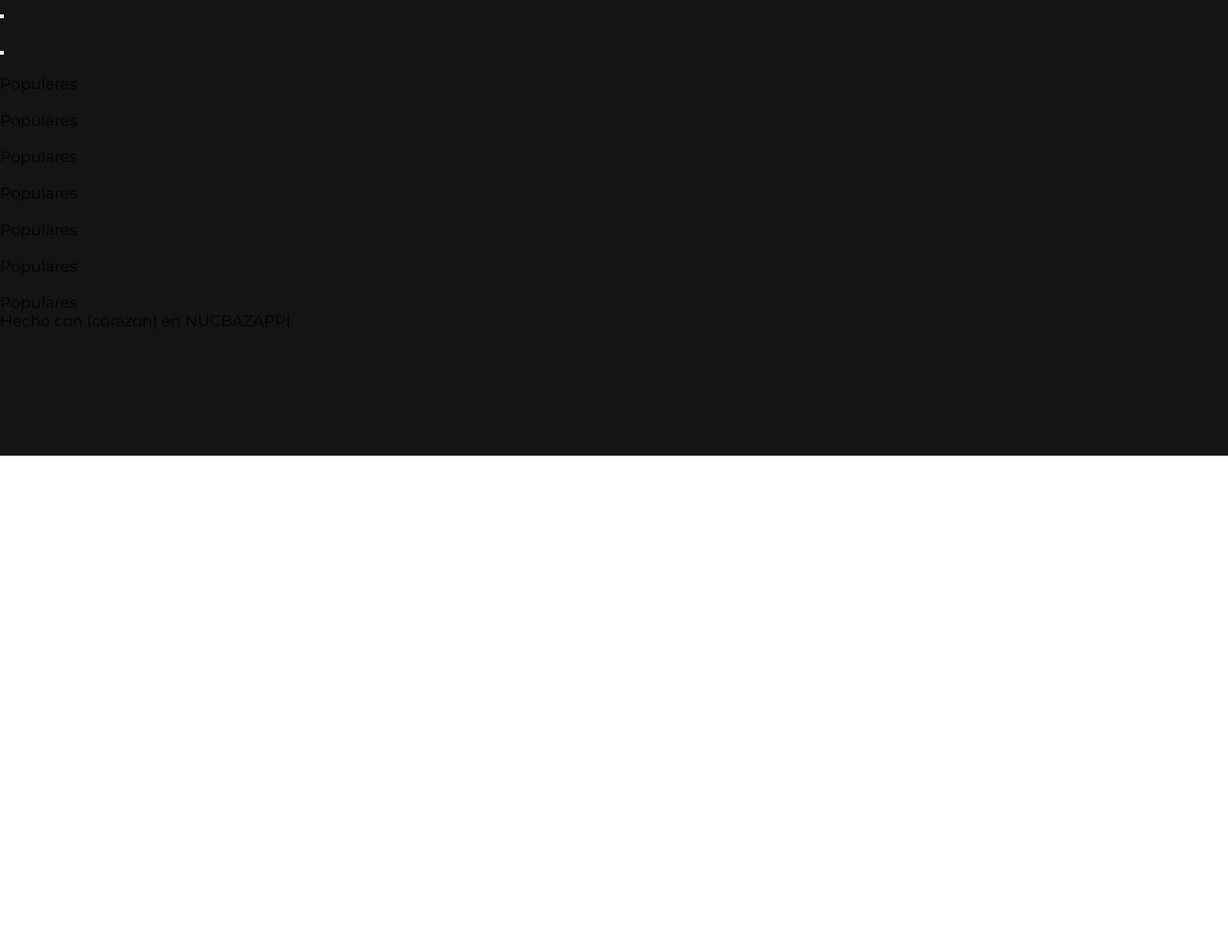
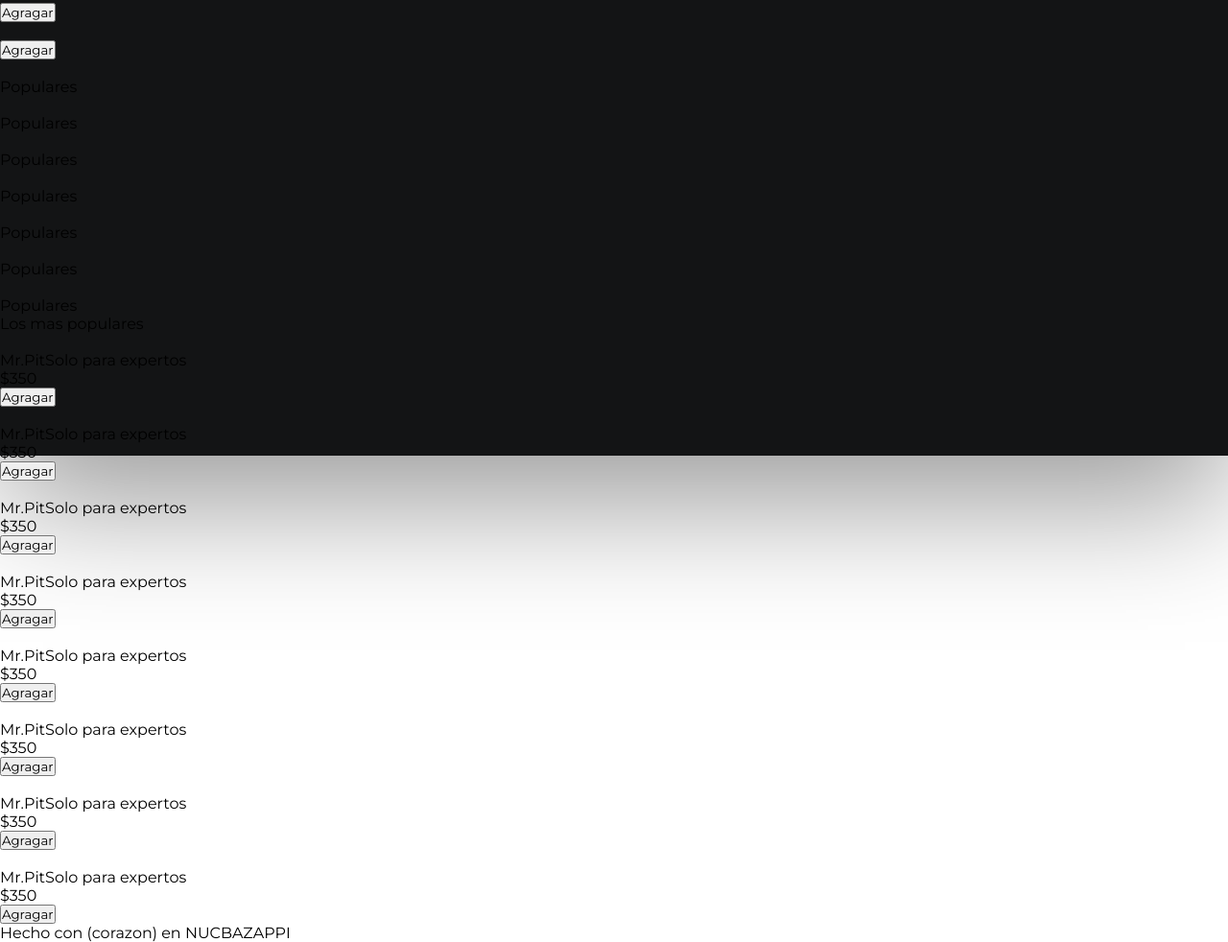
Before and after one commit to santiimadariaga/trabajo-grupal-E5, a plain HTML site: page index.html in a window 1280 px wide. Shown: the part 325-1307 px from the top of the page at 96% size. Before the commit the page ends 800 px from the top, so only its background shows below. Drawn offline with Linux system fonts and the light colour scheme.

Commit message:
Section product

```diff
--- a/index.html
+++ b/index.html
@@ -69,7 +69,7 @@
                         <p class="price_card"></p>
                     </div>
                     <div class="btn">
-                        <button></button>
+                        <button>Agragar</button>
                     </div>
                 </div>
                 <div class="card">
@@ -82,7 +82,7 @@
                         <p class="price_card"></p>
                     </div>
                     <div class="btn">
-                        <button></button>
+                        <button>Agragar</button>
                     </div>
                 </div>
                 <div class="card">
@@ -95,7 +95,7 @@
                         <p class="price_card"></p>
                     </div>
                     <div class="btn">
-                        <button></button>
+                        <button>Agragar</button>
                     </div>
                 </div>
             </div>
@@ -157,6 +157,86 @@
                 </div>
             </div>
         </section>
+        <section class="sect_populares">
+            <div class="populares">
+
+              <p>Los mas populares</p>
+              <div class="container_populares">
+                <div class="card-populares">
+                  <img src="" alt="">
+                    <div class="text-populares">
+                      <p><span>Mr.Pit</span>Solo para expertos</p>
+                      <p>$350</p>
+                      <button>Agragar</button>
+                    </div>
+                </div>
+
+                <div class="card-populares">
+                    <img src="" alt="">
+                    <div class="text-populares">
+                      <p><span>Mr.Pit</span>Solo para expertos</p>
+                      <p>$350</p>
+                      <button>Agragar</button>
+                    </div>
+                  </div>
+
+                <div class="card-populares">
+                    <img src="" alt="">
+                    <div class="text-populares">
+                      <p><span>Mr.Pit</span>Solo para expertos</p>
+                      <p>$350</p>
+                      <button>Agragar</button>
+                    </div>
+                  </div>
+
+                  <div class="card-populares">
+                    <img src="" alt="">
+                    <div class="text-populares">
+                      <p><span>Mr.Pit</span>Solo para expertos</p>
+                      <p>$350</p>
+                      <button>Agragar</button>
+                    </div>
+                </div>
+
+                <div class="card-populares">
+                    <img src="" alt="">
+                    <div class="text-populares">
+                      <p><span>Mr.Pit</span>Solo para expertos</p>
+                      <p>$350</p>
+                      <button>Agragar</button>
+                    </div>
+                  </div>
+
+                  <div class="card-populares">
+                    <img src="" alt="">
+                    <div class="text-populares">
+                      <p><span>Mr.Pit</span>Solo para expertos</p>
+                      <p>$350</p>
+                      <button>Agragar</button>
+                    </div>
+                  </div>
+
+                  <div class="card-populares">
+                    <img src="" alt="">
+                    <div class="text-populares">
+                      <p><span>Mr.Pit</span>Solo para expertos</p>
+                      <p>$350</p>
+                      <button>Agragar</button>
+                    </div>
+                </div>
+
+                <div class="card-populares">
+                  <img src="" alt="">
+                    <div class="text-populares">
+                      <p><span>Mr.Pit</span>Solo para expertos</p>
+                      <p>$350</p>
+                      <button>Agragar</button>
+                    </div>
+                </div>
+              </div>
+
+              </div>
+          </section>
 
         <section>
             <div class="JS"></div>
```
